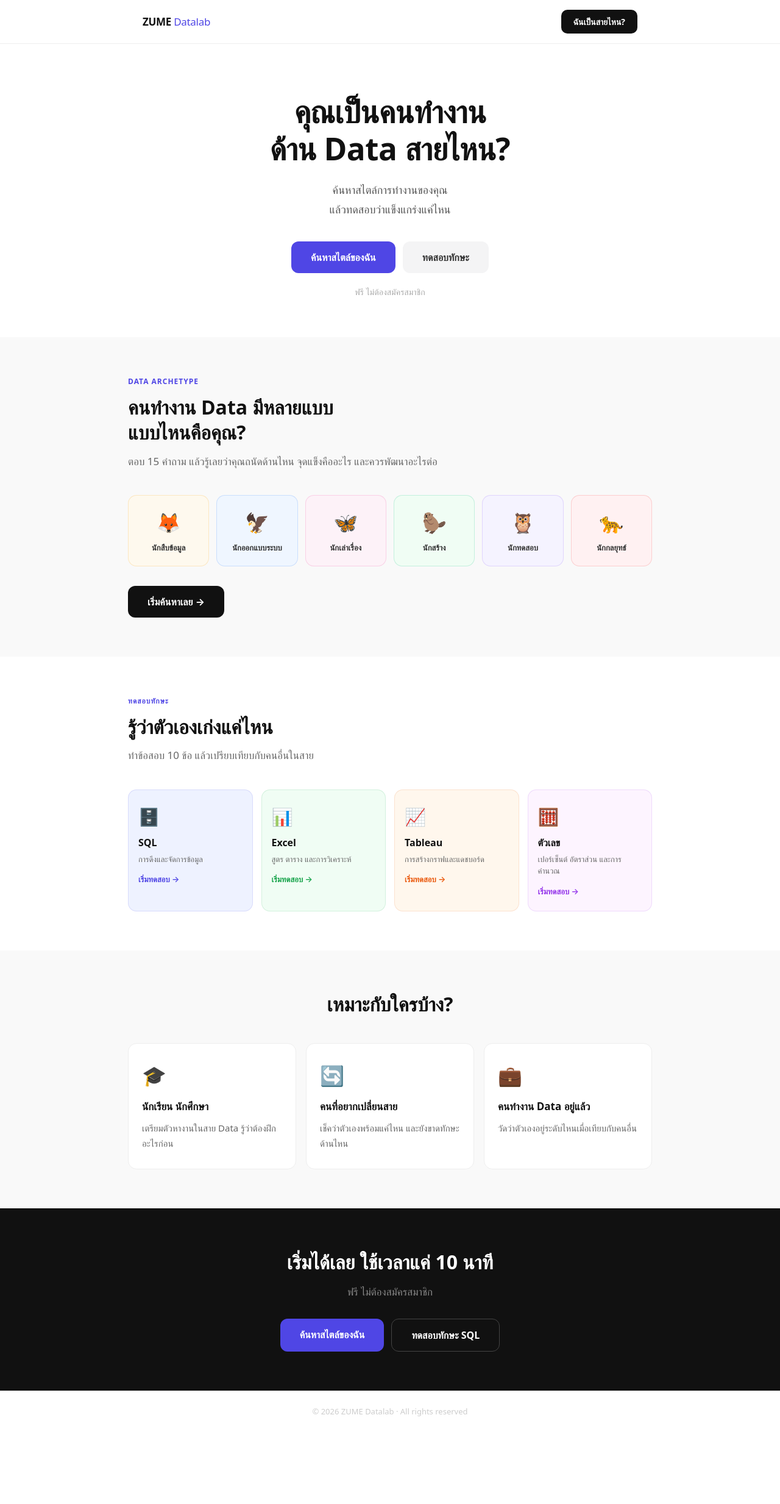
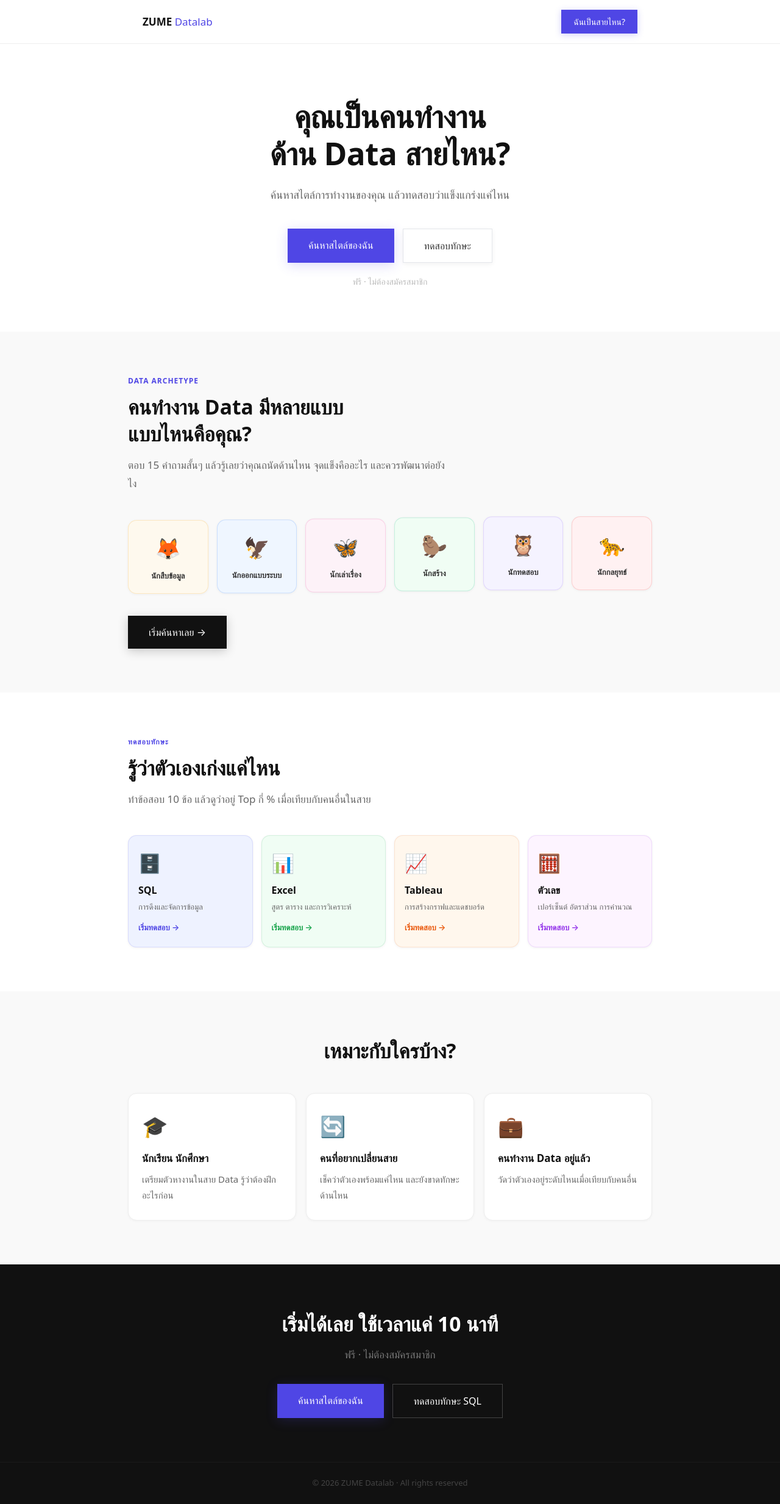
Before and after one commit to ZUME-Work/zume-career-intelligence, a Next.js app: page / in a window 1280 px wide. Shown: the whole page at 61% size. Before the commit the page ends 2350 px from the top, so only its background shows below. Built offline with nearby package versions, Linux system fonts and the light colour scheme.

Commit message:
feat: micro-interactions hover shadow float animation landing page

```diff
--- a/app/page.tsx
+++ b/app/page.tsx
@@ -5,26 +5,143 @@ export default function HomePage() {
     <>
       <style>{`
         * { box-sizing: border-box; margin: 0; padding: 0; }
-        body { font-size: 17px; }
         @keyframes fadeUp {
-          from { opacity: 0; transform: translateY(16px); }
+          from { opacity: 0; transform: translateY(20px); }
           to   { opacity: 1; transform: translateY(0); }
         }
-        .f1 { animation: fadeUp 0.5s ease both; }
-        .f2 { animation: fadeUp 0.5s 0.1s ease both; }
-        .f3 { animation: fadeUp 0.5s 0.2s ease both; }
-        .f4 { animation: fadeUp 0.5s 0.3s ease both; }
-        .card-hover { transition: transform 0.2s; }
-        .card-hover:hover { transform: translateY(-3px); }
+        @keyframes float {
+          0%, 100% { transform: translateY(0px); }
+          50% { transform: translateY(-6px); }
+        }
+        @keyframes shimmer {
+          0% { box-shadow: 0 4px 20px rgba(79,70,229,0.2); }
+          50% { box-shadow: 0 8px 32px rgba(79,70,229,0.4); }
+          100% { box-shadow: 0 4px 20px rgba(79,70,229,0.2); }
+        }
+        .f1 { animation: fadeUp 0.6s ease both; }
+        .f2 { animation: fadeUp 0.6s 0.12s ease both; }
+        .f3 { animation: fadeUp 0.6s 0.24s ease both; }
+        .f4 { animation: fadeUp 0.6s 0.36s ease both; }
+        .btn-primary {
+          display: inline-block;
+          background: #4F46E5;
+          color: #fff;
+          padding: 15px 34px;
+          borderRadius: 12px;
+          textDecoration: none;
+          fontSize: 16px;
+          fontWeight: 700;
+          box-shadow: 0 4px 20px rgba(79,70,229,0.3), 0 1px 3px rgba(0,0,0,0.1);
+          transition: transform 0.18s ease, box-shadow 0.18s ease;
+          animation: shimmer 3s ease infinite;
+          position: relative;
+          top: 0;
+        }
+        .btn-primary:hover {
+          transform: translateY(-3px);
+          box-shadow: 0 10px 32px rgba(79,70,229,0.45), 0 2px 8px rgba(0,0,0,0.12);
+          animation: none;
+        }
+        .btn-primary:active { transform: translateY(0px); box-shadow: 0 2px 8px rgba(79,70,229,0.3); }
+        .btn-secondary {
+          display: inline-block;
+          background: #fff;
+          color: #333;
+          padding: 15px 34px;
+          borderRadius: 12px;
+          textDecoration: none;
+          fontSize: 16px;
+          fontWeight: 600;
+          border: 1.5px solid #E5E7EB;
+          box-shadow: 0 2px 8px rgba(0,0,0,0.06);
+          transition: transform 0.18s ease, box-shadow 0.18s ease, border-color 0.18s;
+        }
+        .btn-secondary:hover {
+          transform: translateY(-3px);
+          box-shadow: 0 8px 24px rgba(0,0,0,0.1);
+          border-color: #D1D5DB;
+        }
+        .btn-secondary:active { transform: translateY(0px); }
+        .btn-dark {
+          display: inline-block;
+          background: #111;
+          color: #fff;
+          padding: 15px 34px;
+          borderRadius: 12px;
+          textDecoration: none;
+          fontSize: 16px;
+          fontWeight: 700;
+          box-shadow: 0 4px 16px rgba(0,0,0,0.2);
+          transition: transform 0.18s ease, box-shadow 0.18s ease;
+        }
+        .btn-dark:hover {
+          transform: translateY(-3px);
+          box-shadow: 0 10px 28px rgba(0,0,0,0.3);
+        }
+        .btn-dark:active { transform: translateY(0px); }
+        .btn-outline {
+          display: inline-block;
+          background: transparent;
+          color: #fff;
+          padding: 15px 34px;
+          borderRadius: 12px;
+          textDecoration: none;
+          fontSize: 16px;
+          fontWeight: 600;
+          border: 1.5px solid #444;
+          transition: transform 0.18s ease, border-color 0.18s, background 0.18s;
+        }
+        .btn-outline:hover {
+          transform: translateY(-3px);
+          border-color: #888;
+          background: rgba(255,255,255,0.05);
+        }
+        .skill-card {
+          display: block;
+          text-decoration: none;
+          border-radius: 14px;
+          padding: 22px 16px;
+          transition: transform 0.2s ease, box-shadow 0.2s ease;
+          box-shadow: 0 1px 4px rgba(0,0,0,0.06);
+        }
+        .skill-card:hover {
+          transform: translateY(-5px);
+          box-shadow: 0 12px 28px rgba(0,0,0,0.1);
+        }
+        .arch-card {
+          border-radius: 14px;
+          padding: 20px 12px;
+          text-align: center;
+          transition: transform 0.2s ease, box-shadow 0.2s ease;
+          box-shadow: 0 1px 4px rgba(0,0,0,0.05);
+          animation: float ease-in-out infinite;
+        }
+        .arch-card:hover {
+          transform: translateY(-6px) !important;
+          box-shadow: 0 12px 28px rgba(0,0,0,0.1);
+          animation: none;
+        }
+        .who-card {
+          background: #fff;
+          border-radius: 14px;
+          padding: 28px 22px;
+          border: 1px solid #eee;
+          transition: transform 0.2s ease, box-shadow 0.2s ease;
+          box-shadow: 0 1px 4px rgba(0,0,0,0.04);
+        }
+        .who-card:hover {
+          transform: translateY(-4px);
+          box-shadow: 0 10px 24px rgba(0,0,0,0.08);
+          border-color: #ddd;
+        }
         @media (max-width: 640px) {
           .nav { padding: 14px 16px !important; }
           .hero { padding: 56px 20px 48px !important; }
-          .hero h1 { font-size: 2.2rem !important; }
-          .hero p { font-size: 17px !important; }
+          .hero h1 { font-size: 2.1rem !important; }
           .section { padding: 48px 20px !important; }
           .grid3 { grid-template-columns: 1fr !important; }
           .grid4 { grid-template-columns: 1fr 1fr !important; }
-          .btn-row { flex-direction: column !important; }
+          .btn-row { flex-direction: column !important; align-items: stretch !important; }
           .btn-row a { text-align: center !important; }
         }
       `}</style>
@@ -32,79 +149,73 @@ export default function HomePage() {
       <main style={{ fontFamily: 'system-ui, -apple-system, sans-serif', background: '#fff', minHeight: '100vh', color: '#111' }}>
 
         {/* Nav */}
-        <nav style={{ borderBottom: '1px solid #eee', position: 'sticky', top: 0, background: '#fff', zIndex: 100 }}>
+        <nav style={{ borderBottom: '1px solid #eee', position: 'sticky', top: 0, background: 'rgba(255,255,255,0.95)', backdropFilter: 'blur(8px)', zIndex: 100 }}>
           <div className="nav" style={{ maxWidth: 860, margin: '0 auto', padding: '16px 24px', display: 'flex', justifyContent: 'space-between', alignItems: 'center' }}>
-            <div style={{ fontWeight: 800, fontSize: 17, color: '#111', letterSpacing: '-0.3px' }}>
+            <div style={{ fontWeight: 800, fontSize: 17, color: '#111' }}>
               ZUME <span style={{ color: '#4F46E5', fontWeight: 500 }}>Datalab</span>
             </div>
-            <Link href="/archetype" style={{ background: '#111', color: '#fff', padding: '9px 20px', borderRadius: 10, textDecoration: 'none', fontSize: 14, fontWeight: 600 }}>
+            <Link href="/archetype" className="btn-primary" style={{ padding: '9px 20px', fontSize: 14, animation: 'none', boxShadow: '0 2px 10px rgba(79,70,229,0.25)' }}>
               ฉันเป็นสายไหน?
             </Link>
           </div>
         </nav>
 
         {/* Hero */}
-        <section className="hero" style={{ maxWidth: 680, margin: '0 auto', padding: '80px 24px 64px', textAlign: 'center' }}>
-          <h1 className="f1" style={{ fontSize: 'clamp(2.2rem, 5vw, 3.2rem)', fontWeight: 800, color: '#111', lineHeight: 1.2, marginBottom: 20, letterSpacing: '-0.5px' }}>
+        <section className="hero" style={{ maxWidth: 680, margin: '0 auto', padding: '88px 24px 72px', textAlign: 'center' }}>
+          <h1 className="f1" style={{ fontSize: 'clamp(2.1rem, 5vw, 3.2rem)', fontWeight: 800, color: '#111', lineHeight: 1.2, marginBottom: 20, letterSpacing: '-0.5px' }}>
             คุณเป็นคนทำงาน<br />ด้าน Data สายไหน?
           </h1>
-          <p className="f2" style={{ fontSize: 18, color: '#555', lineHeight: 1.8, marginBottom: 36, maxWidth: 460, margin: '0 auto 36px' }}>
-            ค้นหาสไตล์การทำงานของคุณ<br />แล้วทดสอบว่าแข็งแกร่งแค่ไหน
+          <p className="f2" style={{ fontSize: 18, color: '#666', lineHeight: 1.8, marginBottom: 36, maxWidth: 440, margin: '0 auto 40px' }}>
+            ค้นหาสไตล์การทำงานของคุณ แล้วทดสอบว่าแข็งแกร่งแค่ไหน
           </p>
-          <div className="f3 btn-row" style={{ display: 'flex', gap: 12, justifyContent: 'center', flexWrap: 'wrap' }}>
-            <Link href="/archetype" style={{ background: '#4F46E5', color: '#fff', padding: '14px 32px', borderRadius: 12, textDecoration: 'none', fontSize: 16, fontWeight: 700, display: 'inline-block' }}>
-              ค้นหาสไตล์ของฉัน
-            </Link>
-            <Link href="#skills" style={{ background: '#F4F4F5', color: '#333', padding: '14px 32px', borderRadius: 12, textDecoration: 'none', fontSize: 16, fontWeight: 600, display: 'inline-block' }}>
-              ทดสอบทักษะ
-            </Link>
+          <div className="f3 btn-row" style={{ display: 'flex', gap: 14, justifyContent: 'center', flexWrap: 'wrap' }}>
+            <Link href="/archetype" className="btn-primary">ค้นหาสไตล์ของฉัน</Link>
+            <Link href="#skills" className="btn-secondary">ทดสอบทักษะ</Link>
           </div>
-          <p className="f4" style={{ fontSize: 14, color: '#aaa', marginTop: 20 }}>ฟรี ไม่ต้องสมัครสมาชิก</p>
+          <p className="f4" style={{ fontSize: 14, color: '#bbb', marginTop: 20 }}>ฟรี · ไม่ต้องสมัครสมาชิก</p>
         </section>
 
         {/* Archetype Section */}
-        <section className="section" style={{ background: '#F9F9F9', padding: '64px 24px' }}>
+        <section className="section" style={{ background: '#F9F9F9', padding: '72px 24px' }}>
           <div style={{ maxWidth: 860, margin: '0 auto' }}>
-            <div style={{ maxWidth: 520, marginBottom: 40 }}>
+            <div style={{ maxWidth: 520, marginBottom: 44 }}>
               <div style={{ fontSize: 12, fontWeight: 700, color: '#4F46E5', letterSpacing: 1, textTransform: 'uppercase', marginBottom: 12 }}>Data Archetype</div>
-              <h2 style={{ fontSize: 'clamp(1.6rem, 4vw, 2rem)', fontWeight: 800, color: '#111', marginBottom: 12, lineHeight: 1.3 }}>
+              <h2 style={{ fontSize: 'clamp(1.6rem, 4vw, 2.1rem)', fontWeight: 800, color: '#111', marginBottom: 14, lineHeight: 1.3 }}>
                 คนทำงาน Data มีหลายแบบ<br />แบบไหนคือคุณ?
               </h2>
               <p style={{ fontSize: 17, color: '#666', lineHeight: 1.8 }}>
-                ตอบ 15 คำถาม แล้วรู้เลยว่าคุณถนัดด้านไหน จุดแข็งคืออะไร และควรพัฒนาอะไรต่อ
+                ตอบ 15 คำถามสั้นๆ แล้วรู้เลยว่าคุณถนัดด้านไหน จุดแข็งคืออะไร และควรพัฒนาต่อยังไง
               </p>
             </div>
-            <div style={{ display: 'grid', gridTemplateColumns: 'repeat(auto-fit, minmax(130px, 1fr))', gap: 12, marginBottom: 32 }}>
+            <div style={{ display: 'grid', gridTemplateColumns: 'repeat(auto-fit, minmax(130px, 1fr))', gap: 14, marginBottom: 36 }}>
               {[
-                { emoji: '🦊', name: 'นักสืบข้อมูล', bg: '#FEF9EE', border: '#F59E0B' },
-                { emoji: '🦅', name: 'นักออกแบบระบบ', bg: '#EFF6FF', border: '#3B82F6' },
-                { emoji: '🦋', name: 'นักเล่าเรื่อง', bg: '#FDF2F8', border: '#EC4899' },
-                { emoji: '🦫', name: 'นักสร้าง', bg: '#F0FDF4', border: '#10B981' },
-                { emoji: '🦉', name: 'นักทดสอบ', bg: '#F5F3FF', border: '#8B5CF6' },
-                { emoji: '🐆', name: 'นักกลยุทธ์', bg: '#FFF1F2', border: '#EF4444' },
+                { emoji: '🦊', name: 'นักสืบข้อมูล', bg: '#FEF9EE', border: '#F59E0B', delay: '0s' },
+                { emoji: '🦅', name: 'นักออกแบบระบบ', bg: '#EFF6FF', border: '#3B82F6', delay: '0.3s' },
+                { emoji: '🦋', name: 'นักเล่าเรื่อง', bg: '#FDF2F8', border: '#EC4899', delay: '0.6s' },
+                { emoji: '🦫', name: 'นักสร้าง', bg: '#F0FDF4', border: '#10B981', delay: '0.9s' },
+                { emoji: '🦉', name: 'นักทดสอบ', bg: '#F5F3FF', border: '#8B5CF6', delay: '1.2s' },
+                { emoji: '🐆', name: 'นักกลยุทธ์', bg: '#FFF1F2', border: '#EF4444', delay: '1.5s' },
               ].map((a) => (
-                <div key={a.name} className="card-hover" style={{ background: a.bg, borderRadius: 14, padding: '20px 12px', textAlign: 'center', border: `1px solid ${a.border}33` }}>
-                  <div style={{ fontSize: 32, marginBottom: 8 }}>{a.emoji}</div>
+                <div key={a.name} className="arch-card" style={{ background: a.bg, border: `1px solid ${a.border}33`, animationDuration: '3s', animationDelay: a.delay }}>
+                  <div style={{ fontSize: 34, marginBottom: 10 }}>{a.emoji}</div>
                   <div style={{ fontSize: 13, color: '#333', fontWeight: 600, lineHeight: 1.4 }}>{a.name}</div>
                 </div>
               ))}
             </div>
-            <Link href="/archetype" style={{ display: 'inline-block', background: '#111', color: '#fff', padding: '14px 32px', borderRadius: 12, textDecoration: 'none', fontSize: 16, fontWeight: 700 }}>
-              เริ่มค้นหาเลย →
-            </Link>
+            <Link href="/archetype" className="btn-dark">เริ่มค้นหาเลย →</Link>
           </div>
         </section>
 
         {/* Skills */}
-        <section id="skills" className="section" style={{ padding: '64px 24px' }}>
+        <section id="skills" className="section" style={{ padding: '72px 24px' }}>
           <div style={{ maxWidth: 860, margin: '0 auto' }}>
-            <div style={{ marginBottom: 40 }}>
+            <div style={{ marginBottom: 44 }}>
               <div style={{ fontSize: 12, fontWeight: 700, color: '#4F46E5', letterSpacing: 1, textTransform: 'uppercase', marginBottom: 12 }}>ทดสอบทักษะ</div>
-              <h2 style={{ fontSize: 'clamp(1.6rem, 4vw, 2rem)', fontWeight: 800, color: '#111', marginBottom: 12, lineHeight: 1.3 }}>
+              <h2 style={{ fontSize: 'clamp(1.6rem, 4vw, 2.1rem)', fontWeight: 800, color: '#111', marginBottom: 14, lineHeight: 1.3 }}>
                 รู้ว่าตัวเองเก่งแค่ไหน
               </h2>
               <p style={{ fontSize: 17, color: '#666', lineHeight: 1.8 }}>
-                ทำข้อสอบ 10 ข้อ แล้วเปรียบเทียบกับคนอื่นในสาย
+                ทำข้อสอบ 10 ข้อ แล้วดูว่าอยู่ Top กี่ % เมื่อเทียบกับคนอื่นในสาย
               </p>
             </div>
             <div className="grid4" style={{ display: 'grid', gridTemplateColumns: 'repeat(4, 1fr)', gap: 14 }}>
@@ -112,10 +223,10 @@ export default function HomePage() {
                 { skill: 'sql', icon: '🗄️', label: 'SQL', desc: 'การดึงและจัดการข้อมูล', bg: '#EEF2FF', accent: '#4F46E5' },
                 { skill: 'excel', icon: '📊', label: 'Excel', desc: 'สูตร ตาราง และการวิเคราะห์', bg: '#F0FDF4', accent: '#16A34A' },
                 { skill: 'tableau', icon: '📈', label: 'Tableau', desc: 'การสร้างกราฟและแดชบอร์ด', bg: '#FFF7ED', accent: '#EA580C' },
-                { skill: 'numerical', icon: '🧮', label: 'ตัวเลข', desc: 'เปอร์เซ็นต์ อัตราส่วน และการคำนวณ', bg: '#FDF4FF', accent: '#9333EA' },
+                { skill: 'numerical', icon: '🧮', label: 'ตัวเลข', desc: 'เปอร์เซ็นต์ อัตราส่วน การคำนวณ', bg: '#FDF4FF', accent: '#9333EA' },
               ].map((s) => (
-                <Link key={s.skill} href={'/assessment/' + s.skill} className="card-hover" style={{ background: s.bg, borderRadius: 14, padding: '22px 16px', border: `1px solid ${s.accent}22`, textDecoration: 'none', display: 'block' }}>
-                  <div style={{ fontSize: 28, marginBottom: 10 }}>{s.icon}</div>
+                <Link key={s.skill} href={'/assessment/' + s.skill} className="skill-card" style={{ background: s.bg, border: `1px solid ${s.accent}22` }}>
+                  <div style={{ fontSize: 30, marginBottom: 10 }}>{s.icon}</div>
                   <div style={{ fontSize: 16, fontWeight: 700, color: '#111', marginBottom: 6 }}>{s.label}</div>
                   <div style={{ fontSize: 13, color: '#666', lineHeight: 1.5 }}>{s.desc}</div>
                   <div style={{ marginTop: 14, fontSize: 13, fontWeight: 600, color: s.accent }}>เริ่มทดสอบ →</div>
@@ -126,9 +237,9 @@ export default function HomePage() {
         </section>
 
         {/* For who */}
-        <section className="section" style={{ background: '#F9F9F9', padding: '64px 24px' }}>
+        <section className="section" style={{ background: '#F9F9F9', padding: '72px 24px' }}>
           <div style={{ maxWidth: 860, margin: '0 auto' }}>
-            <h2 style={{ fontSize: 'clamp(1.6rem, 4vw, 2rem)', fontWeight: 800, color: '#111', marginBottom: 40, textAlign: 'center' }}>
+            <h2 style={{ fontSize: 'clamp(1.6rem, 4vw, 2.1rem)', fontWeight: 800, color: '#111', marginBottom: 44, textAlign: 'center' }}>
               เหมาะกับใครบ้าง?
             </h2>
             <div className="grid3" style={{ display: 'grid', gridTemplateColumns: 'repeat(3, 1fr)', gap: 16 }}>
@@ -137,8 +248,8 @@ export default function HomePage() {
                 { icon: '🔄', title: 'คนที่อยากเปลี่ยนสาย', desc: 'เช็คว่าตัวเองพร้อมแค่ไหน และยังขาดทักษะด้านไหน' },
                 { icon: '💼', title: 'คนทำงาน Data อยู่แล้ว', desc: 'วัดว่าตัวเองอยู่ระดับไหนเมื่อเทียบกับคนอื่น' },
               ].map((c, i) => (
-                <div key={i} style={{ background: '#fff', borderRadius: 14, padding: '28px 22px', border: '1px solid #eee' }}>
-                  <div style={{ fontSize: 32, marginBottom: 14 }}>{c.icon}</div>
+                <div key={i} className="who-card">
+                  <div style={{ fontSize: 34, marginBottom: 14 }}>{c.icon}</div>
                   <div style={{ fontSize: 17, fontWeight: 700, color: '#111', marginBottom: 10 }}>{c.title}</div>
                   <div style={{ fontSize: 15, color: '#666', lineHeight: 1.7 }}>{c.desc}</div>
                 </div>
@@ -148,23 +259,19 @@ export default function HomePage() {
         </section>
 
         {/* CTA */}
-        <section style={{ background: '#111', padding: '64px 24px', textAlign: 'center' }}>
-          <h2 style={{ fontSize: 'clamp(1.6rem, 4vw, 2rem)', fontWeight: 800, color: '#fff', marginBottom: 12 }}>
+        <section style={{ background: '#111', padding: '72px 24px', textAlign: 'center' }}>
+          <h2 style={{ fontSize: 'clamp(1.6rem, 4vw, 2.1rem)', fontWeight: 800, color: '#fff', marginBottom: 12 }}>
             เริ่มได้เลย ใช้เวลาแค่ 10 นาที
           </h2>
-          <p style={{ fontSize: 17, color: '#888', marginBottom: 32 }}>ฟรี ไม่ต้องสมัครสมาชิก</p>
-          <div className="btn-row" style={{ display: 'flex', gap: 12, justifyContent: 'center', flexWrap: 'wrap' }}>
-            <Link href="/archetype" style={{ background: '#4F46E5', color: '#fff', padding: '14px 32px', borderRadius: 12, textDecoration: 'none', fontSize: 16, fontWeight: 700, display: 'inline-block' }}>
-              ค้นหาสไตล์ของฉัน
-            </Link>
-            <Link href="/assessment/sql" style={{ background: 'transparent', color: '#fff', padding: '14px 32px', borderRadius: 12, textDecoration: 'none', fontSize: 16, fontWeight: 600, border: '1px solid #444', display: 'inline-block' }}>
-              ทดสอบทักษะ SQL
-            </Link>
+          <p style={{ fontSize: 17, color: '#777', marginBottom: 36 }}>ฟรี · ไม่ต้องสมัครสมาชิก</p>
+          <div className="btn-row" style={{ display: 'flex', gap: 14, justifyContent: 'center', flexWrap: 'wrap' }}>
+            <Link href="/archetype" className="btn-primary">ค้นหาสไตล์ของฉัน</Link>
+            <Link href="/assessment/sql" className="btn-outline">ทดสอบทักษะ SQL</Link>
           </div>
         </section>
 
-        <footer style={{ padding: '24px', textAlign: 'center', borderTop: '1px solid #eee' }}>
-          <div style={{ fontSize: 13, color: '#ccc' }}>© 2026 ZUME Datalab · All rights reserved</div>
+        <footer style={{ padding: '24px', textAlign: 'center', borderTop: '1px solid #1a1a1a', background: '#111' }}>
+          <div style={{ fontSize: 13, color: '#444' }}>© 2026 ZUME Datalab · All rights reserved</div>
         </footer>
 
       </main>
```
